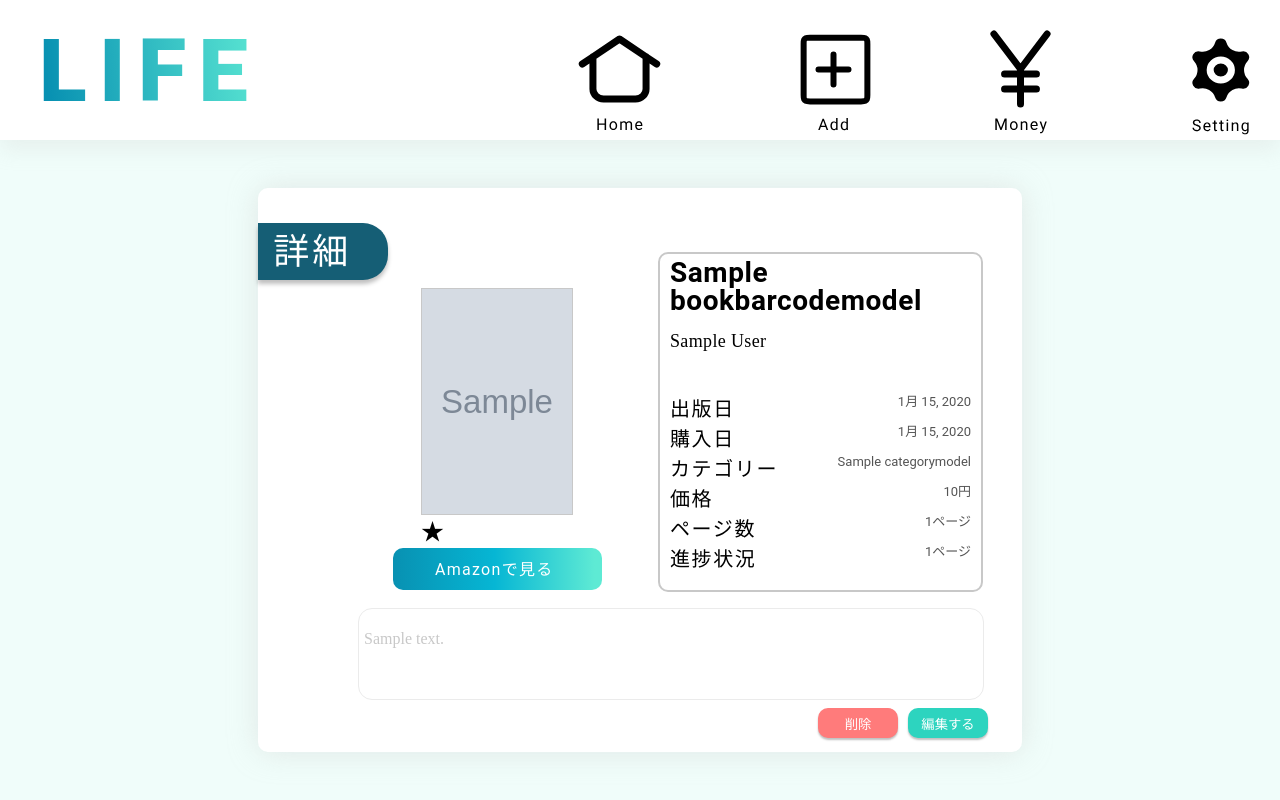
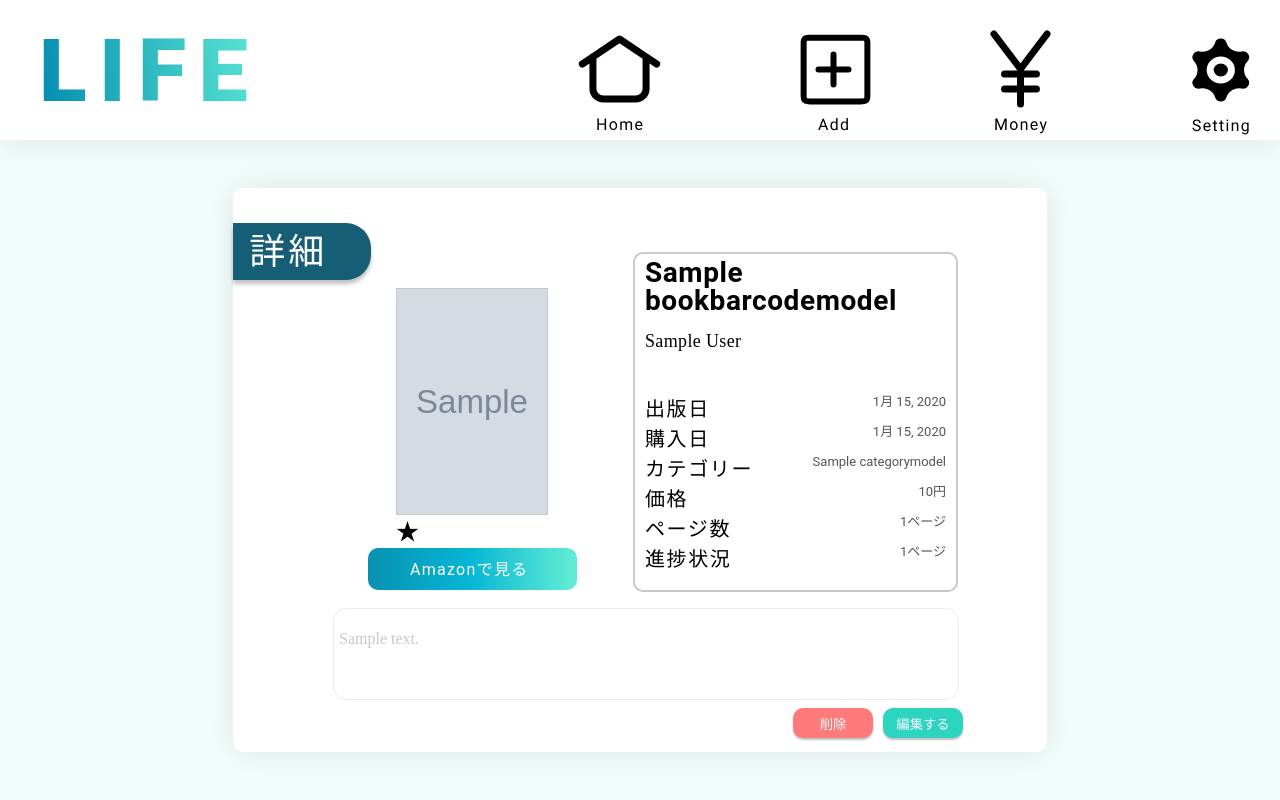
Before and after one commit to Hackathon-b-team/b-team, a Django app: page /detail/00000000-0000-0000-0000-000000000001/ in a window 1280 px wide. Run offline with Django 3.2, Linux system fonts and the light colour scheme; a user stored in the database is signed in; tables that the repository leaves empty hold one stand-in row (values such as "Sample post"); grey boxes marked "Sample" are stand-in pictures.

Commit message:
配置修正

```diff
--- a/Django_App/static/css/detail.css
+++ b/Django_App/static/css/detail.css
@@ -19,7 +19,7 @@ main {
 
 .content {
   position: absolute;
-  width: 50%;
+  width: 750px;
   height: 500px;
   min-width: 700px;
   min-height: 480px;
--- a/Django_App/static/css/home.css
+++ b/Django_App/static/css/home.css
@@ -4,7 +4,7 @@ body {
 }
 .main-content{
   display: flex;
-  margin-top: 180px;
+  margin-top: 210px;
   margin-right: 5%;
   min-width: 1115px;
   /* overflow-x: scroll; */
--- a/Django_App/static/css/update.css
+++ b/Django_App/static/css/update.css
@@ -18,7 +18,7 @@ main {
 
 .content {
   position: absolute;
-  width: 50%;
+  width: 750px;
   height: 500px;
   min-width: 700px;
   min-height: 480px;
```
Also changed, not shown: Django_App/static/css/index.css (line endings or trailing spaces), Django_App/static/css/modal.css (line endings or trailing spaces), Django_App/static/images/google-icon.png (renamed from Django_App/static/images/Google-icon.png), Django_App/static/images/login-image.png (renamed from Django_App/static/images/Login-Image.png), Django_App/static/images/logout-hover.png (renamed from Django_App/static/images/Logout-hover.png), Django_App/static/images/logout.png (renamed from Django_App/static/images/Logout.png), Django_App/static/js/barcode-camera.js (line endings or trailing spaces), Django_App/static/js/barcode.js (line endings or trailing spaces), Django_App/static/js/category.js (line endings or trailing spaces), Django_App/static/js/imgadd.js (line endings or trailing spaces), Django_App/static/js/modal.js (line endings or trailing spaces), Django_App/static/js/money.js (line endings or trailing spaces), Django_App/templates/modal/add-category.html (line endings or trailing spaces), 1 other file.
